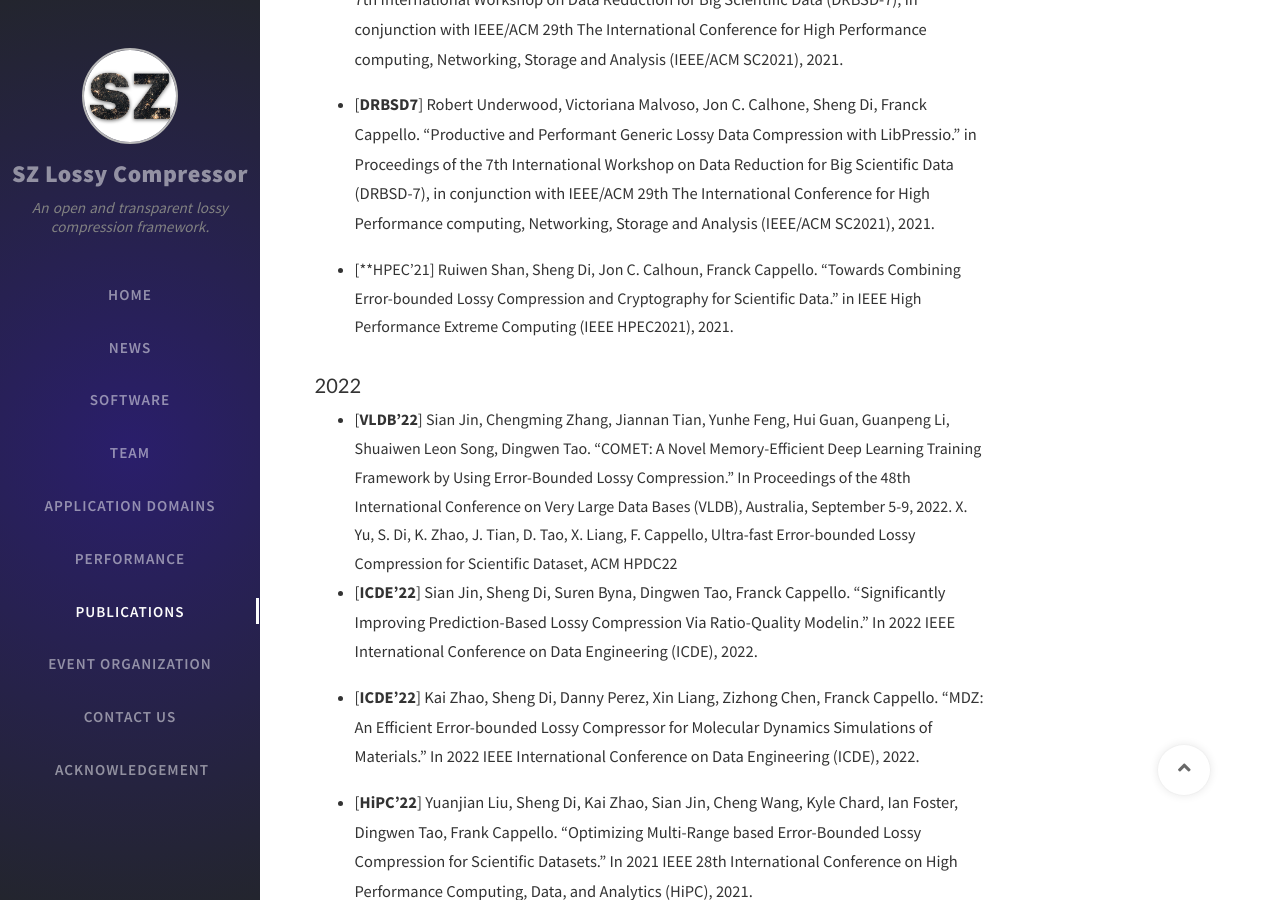
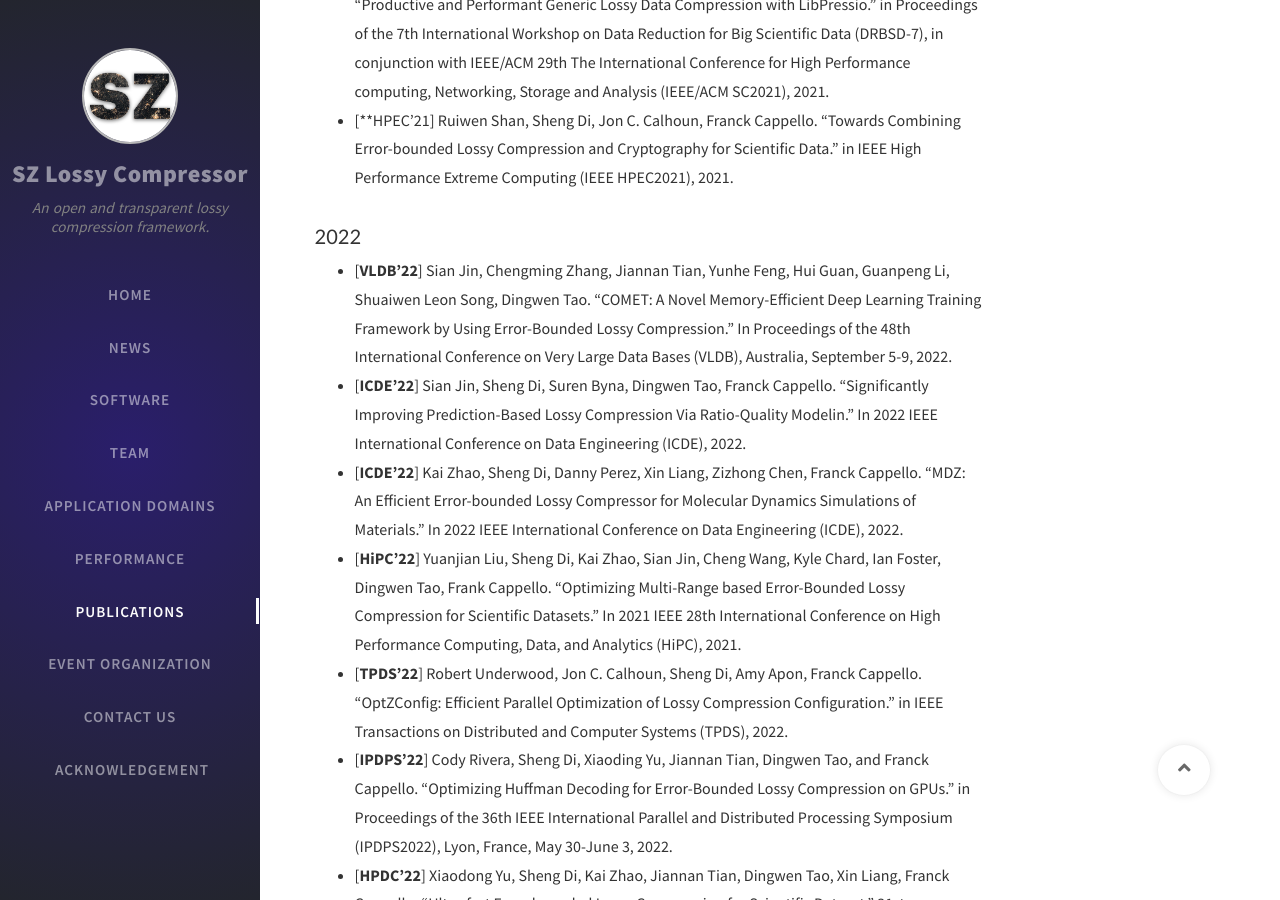
Before and after one commit to szcompressor/szcompressor.github.io, a Jekyll site: the page built from tabs/publication.md, in a window 1280 px wide and 900 px high, scrolled down 6347 px. Built offline with Jekyll 4.4.1, drawn with Linux system fonts in a browser that asks for light colours; nearby versions of some CDN libraries; comment, search, counter and statistics services are not loaded.

Commit message:
add publications

```diff
--- a/tabs/publication.md
+++ b/tabs/publication.md
@@ -61,30 +61,18 @@
 - [**HPDC'21**] Dakota Fulp, Alexandra Poulos, Robert Underwood, and Jon C. Calhoun. "ARC: An Automated Approach to Resiliency for Lossy Compressed Data via Error Correcting Codes." In Proceedings of the 30th International Symposium on High-Performance Parallel and Distributed Computing (HPDC), pp. 57–68. 2021.
 - [**SC'21**] Sihuan Li, Sheng Di, Kai Zhao, Xin Liang, Zizhong Chen, and Franck Cappello. "Resilient Error-bounded Lossy compressor for Data Transfer." In Proceedings of the 33rd ACM/IEEE International Conference for High Performance Computing, Networking, Storage and Analysis (SC), St. Louis, Missouri, USA, pp. 1-14, Nov 14 - 19, 2021.
 - [**CLUSTER'21**] Jiannan Tian, Sheng Di, Xiaodong Yu, Cody Rivera, Kai Zhao, Sian Jin, Yunhe Feng, Xin Liang, Dingwen Tao, Franck Cappello. "Optimizing Error-Bounded Lossy Compression for Scientific Data on GPUs." In 2021 IEEE International Conference on Cluster Computing (Cluster), pp. 283-203. IEEE, 2021.
-
 - [**CLUSTER'21**] Jinyang Liu, Sheng Di, Kai Zhao, Sian Jin, Dingwen Tao, Xin Liang, Zizhong Chen, Franck Cappello. "Exploring Autoencoder-Based Error-Bounded Compression for Scientific Data." In 2021 IEEE International Conference on Cluster Computing (Cluster), pp. 294-306. IEEE, 2021.
-
 - [**CLUSTER'21**] Xiaodong Yu, Sheng Di, Ali Murat Gok, Dingwen Tao, Franck Cappello. "cuZ-Checker: A GPU-Based Ultra-Fast Assessment System for Lossy Compressions." In 2021 IEEE International Conference on Cluster Computing (Cluster), pp. 307-319. IEEE, 2021.
-
 - [**DRBSD7**] David Krasowska, Julie Bessac, Robert Underwood, Jon C. Calhone, Sheng Di, Franck Cappello. "Exploring Lossy Compressibility through Statistical Correlations of Scientific Datasets."  in Proceedings of the 7th International Workshop on Data Reduction for Big Scientific Data (DRBSD-7), in conjunction with IEEE/ACM 29th The International Conference for High Performance computing, Networking, Storage and Analysis (IEEE/ACM SC2021), 2021.
-
 - [**DRBSD7**] Yuanjian Liu, Sheng Di, Kai Zhao, Sian Jin, Cheng Wang, Kyle Chard, Dingwen Tao, Ian Foster, Franck Cappello. "Understanding Effectiveness of Multi-error-bounded Lossy Compression for Preserving Ranges of Interest in Scientific Analysis." in Proceedings of the 7th International Workshop on Data Reduction for Big Scientific Data (DRBSD-7), in conjunction with IEEE/ACM 29th The International Conference for High Performance computing, Networking, Storage and Analysis (IEEE/ACM SC2021), 2021.
-
 - [**DRBSD7**] Robert Underwood, Victoriana Malvoso, Jon C. Calhone, Sheng Di, Franck Cappello. "Productive and Performant Generic Lossy Data Compression with LibPressio." in Proceedings of the 7th International Workshop on Data Reduction for Big Scientific Data (DRBSD-7), in conjunction with IEEE/ACM 29th The International Conference for High Performance computing, Networking, Storage and Analysis (IEEE/ACM SC2021), 2021.
-
 - [**HPEC'21] Ruiwen Shan, Sheng Di, Jon C. Calhoun, Franck Cappello. "Towards Combining Error-bounded Lossy Compression and Cryptography for Scientific Data." in IEEE High Performance Extreme Computing (IEEE HPEC2021), 2021.
 
 ### 2022
 - [**VLDB'22**] Sian Jin, Chengming Zhang, Jiannan Tian, Yunhe Feng, Hui Guan, Guanpeng Li, Shuaiwen Leon Song, Dingwen Tao. "COMET: A Novel Memory-Efficient Deep Learning Training Framework by Using Error-Bounded Lossy Compression." In Proceedings of the 48th International Conference on Very Large Data Bases (VLDB), Australia, September 5-9, 2022.
-X. Yu, S. Di, K. Zhao, J. Tian, D. Tao, X. Liang, F. Cappello, Ultra-fast Error-bounded Lossy Compression for Scientific Dataset, ACM HPDC22
 - [**ICDE'22**] Sian Jin, Sheng Di, Suren Byna, Dingwen Tao, Franck Cappello. "Significantly Improving Prediction-Based Lossy Compression Via Ratio-Quality Modelin." In 2022 IEEE International Conference on Data Engineering (ICDE), 2022.
-
 - [**ICDE'22**] Kai Zhao, Sheng Di, Danny Perez, Xin Liang, Zizhong Chen, Franck Cappello. "MDZ: An Efficient Error-bounded Lossy Compressor for Molecular Dynamics Simulations of Materials." In 2022 IEEE International Conference on Data Engineering (ICDE), 2022.
-
 - [**HiPC'22**] Yuanjian Liu, Sheng Di, Kai Zhao, Sian Jin, Cheng Wang, Kyle Chard, Ian Foster, Dingwen Tao, Frank Cappello. "Optimizing Multi-Range based Error-Bounded Lossy Compression for Scientific Datasets." In 2021 IEEE 28th International Conference on High Performance Computing, Data, and Analytics (HiPC), 2021.
-
 - [**TPDS'22**] Robert Underwood, Jon C. Calhoun, Sheng Di, Amy Apon, Franck Cappello. "OptZConfig: Efficient Parallel Optimization of Lossy Compression Configuration." in IEEE Transactions on Distributed and Computer Systems (TPDS), 2022.
-
 - [**IPDPS'22**] Cody Rivera, Sheng Di, Xiaoding Yu, Jiannan Tian, Dingwen Tao, and Franck Cappello. "Optimizing Huffman Decoding for Error-Bounded Lossy Compression on GPUs." in Proceedings of the 36th IEEE International Parallel and Distributed Processing Symposium (IPDPS2022), Lyon, France, May 30-June 3, 2022.
-
 - [**HPDC'22**] Xiaodong Yu, Sheng Di, Kai Zhao, Jiannan Tian, Dingwen Tao, Xin Liang, Franck Cappello. "Ultra-fast Error-bounded Lossy Compression for Scientific Dataset." 31st International Symposium on High-Performance Parallel and Distributed Computing (ACM HPDC22), 2022.
```
